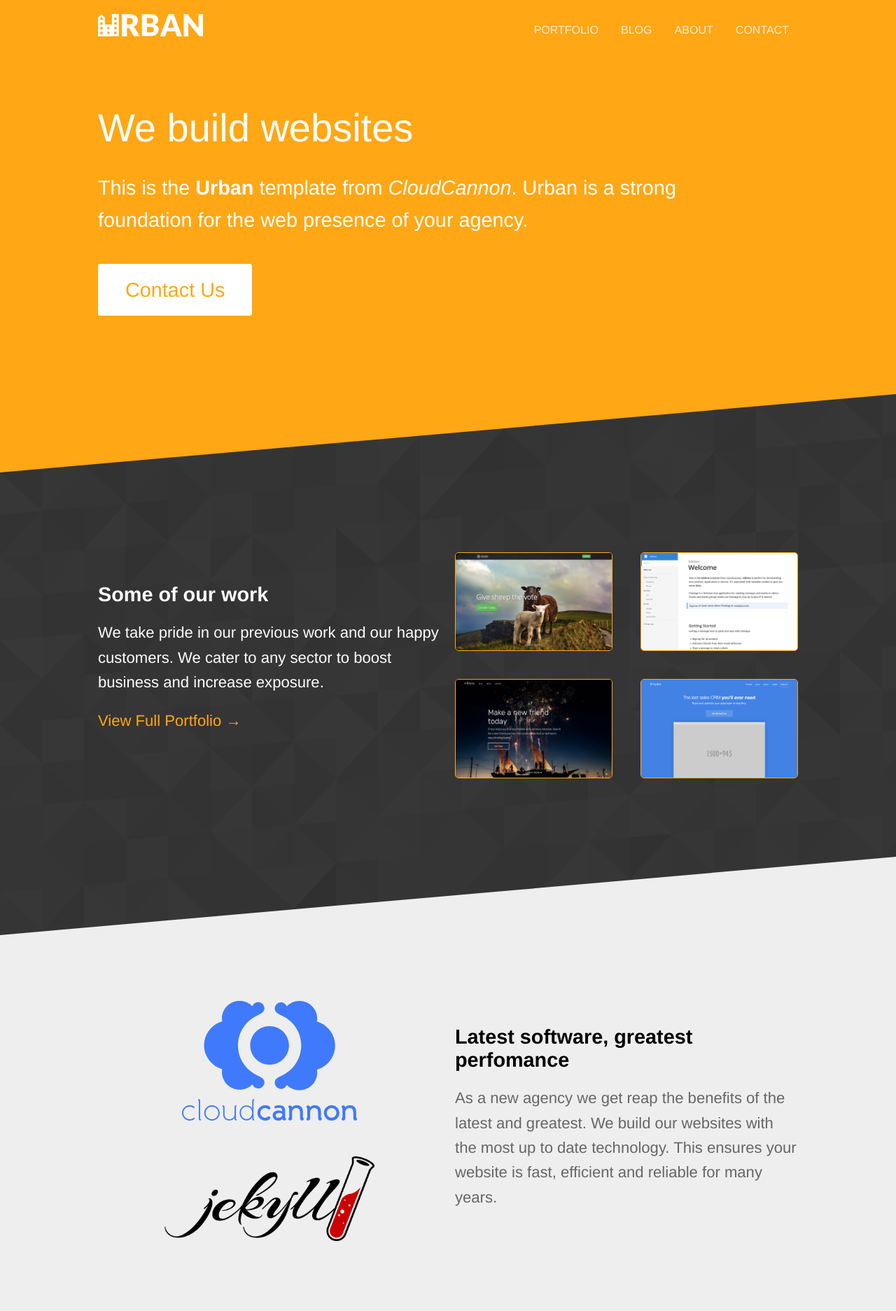
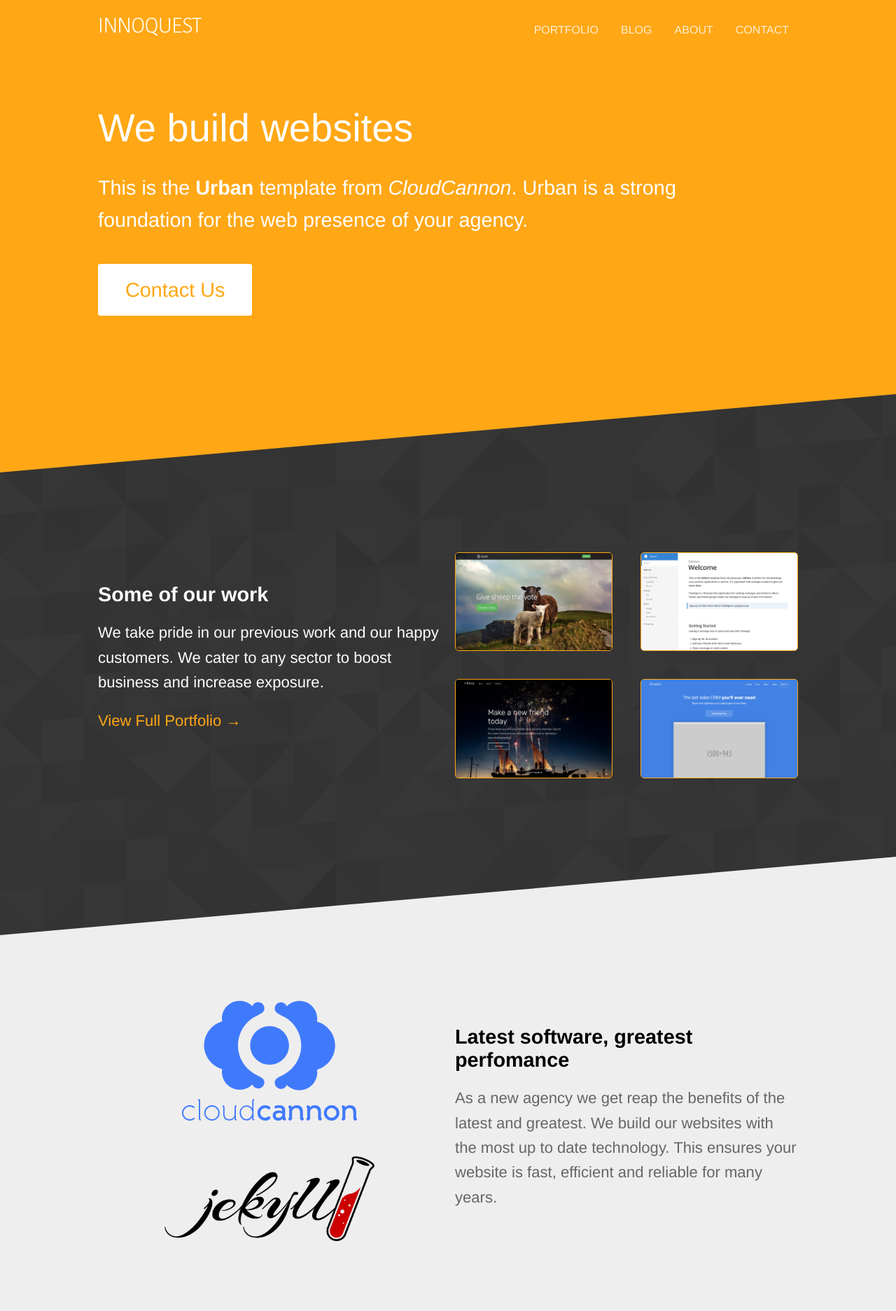
Before and after one commit to innoquest/index, a Jekyll site: the page built from index.html, in a window 1280 px wide. Shown: the top 1873 px of the page at 70% size. Built offline with Jekyll 4.4.1, drawn with Linux system fonts in a browser that asks for light colours.

Commit message:
Update default.html

```diff
--- a/_layouts/default.html
+++ b/_layouts/default.html
@@ -27,7 +27,7 @@
 	<body>
 		<header>
 			<div class="container">
-				<h1 class="company-name"><a href="{{ site.baseurl }}/"><img src="{{ site.baseurl }}/images/logo.svg" alt="Urban" width="150"></a></h1>
+				<h1 class="company-name"><a href="{{ site.baseurl }}/"><img src="{{ site.baseurl }}/images/logo.PNG" alt="innoquest" width="150"></a></h1>
 				{% include navigation.html %}
 			</div>
 		</header>
```
